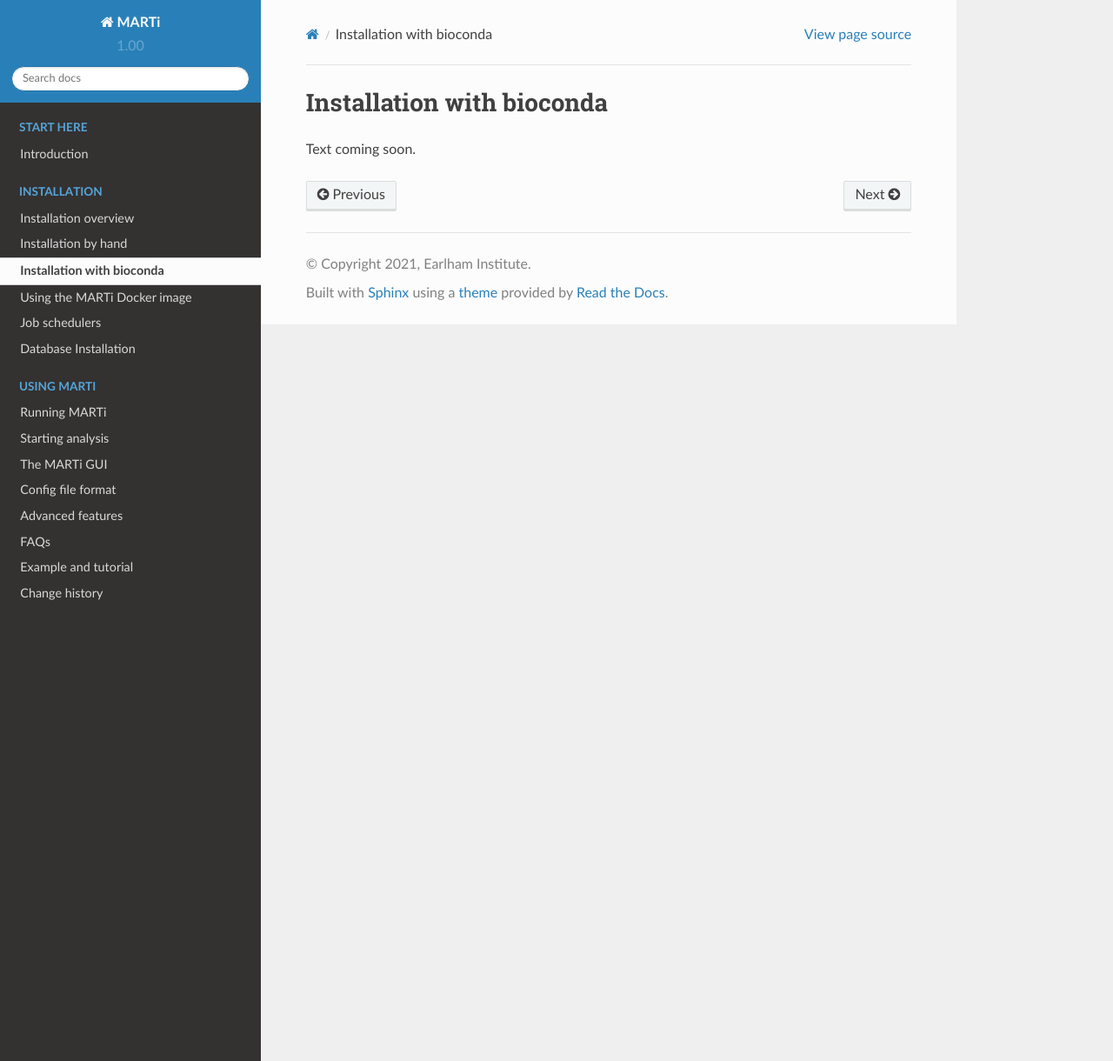
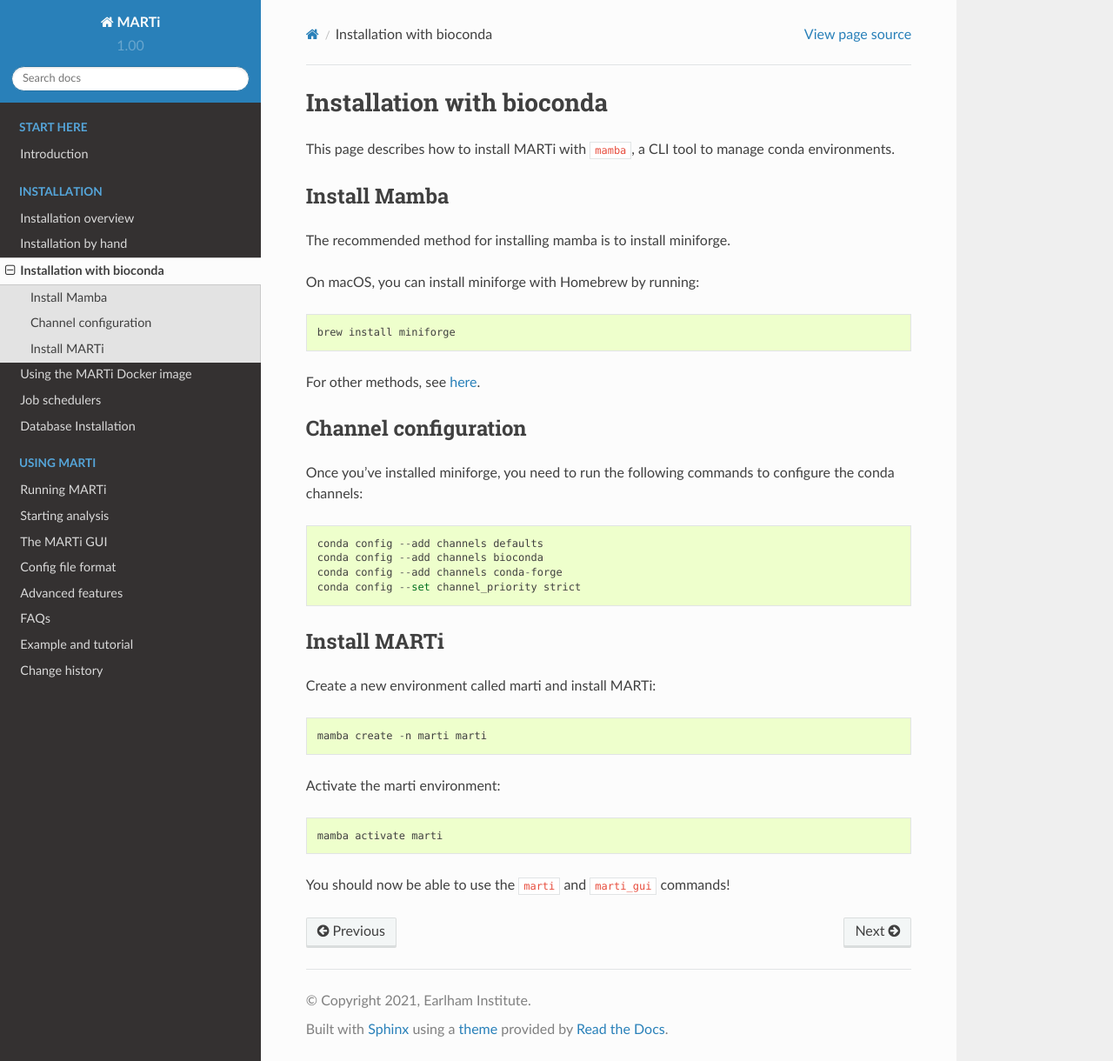
Before and after one commit to richardmleggett/MARTi, a Sphinx documentation site: the page built from docs/source/installationbioconda.rst, in a window 1280 px wide and 1220 px high. Shown: the whole window at 87% size. Built offline with Sphinx 7.4.7 and the Read the Docs theme 2.0.0, drawn with Linux system fonts in a browser that asks for light colours; formulas are drawn with MathJax 3.

Commit message:
Update installationbioconda.rst

```diff
--- a/docs/source/installationbioconda.rst
+++ b/docs/source/installationbioconda.rst
@@ -3,4 +3,38 @@
 Installation with bioconda
 ==========================
 
-Text coming soon.
+This page describes how to install MARTi with ``mamba``, a CLI tool to manage conda environments.
+
+Install Mamba
+-------------
+
+The recommended method for installing mamba is to install miniforge.
+
+On macOS, you can install miniforge with Homebrew by running::
+
+  brew install miniforge
+
+For other methods, see `here <https://github.com/conda-forge/miniforge>`__.
+
+Channel configuration
+---------------------
+
+Once you've installed miniforge, you need to run the following commands to configure the conda channels::
+
+  conda config --add channels defaults
+  conda config --add channels bioconda
+  conda config --add channels conda-forge
+  conda config --set channel_priority strict
+
+Install MARTi
+-------------
+
+Create a new environment called marti and install MARTi::
+
+  mamba create -n marti marti
+
+Activate the marti environment::
+
+  mamba activate marti
+
+You should now be able to use the ``marti`` and ``marti_gui`` commands!
```
